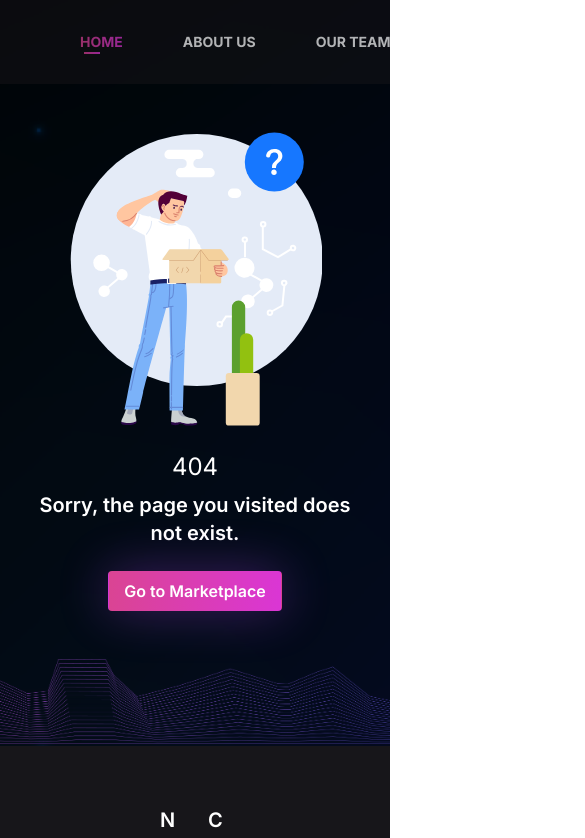
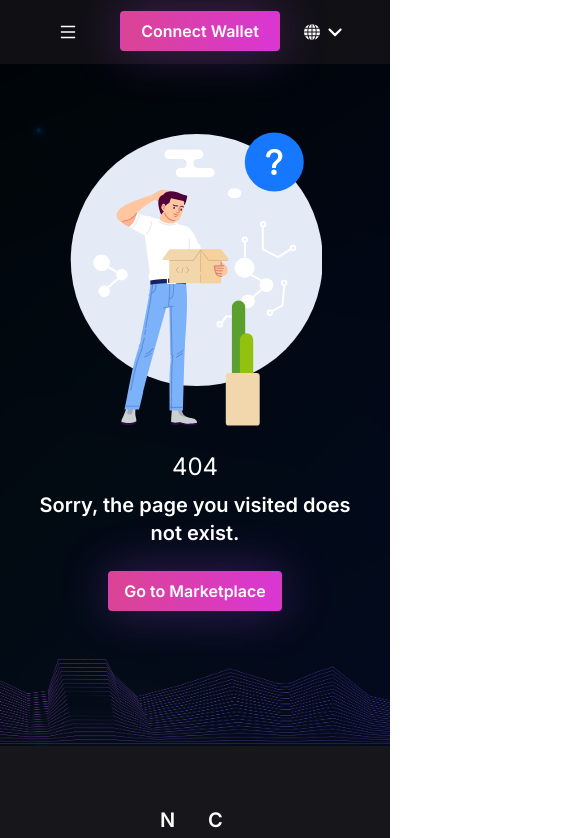
Before and after one commit to toantq99/tymex-interview-frontend-tran-quoc-toan, a React (Create React App) app: page / in a window 390 px wide. Shown: the top 838 px of the page, 585 px wide, since content can reach past the window. Built offline with nearby package versions, Linux system fonts and the light colour scheme.

Commit message:
Responsive for header

```diff
--- a/src/components/DefaultLayoutHeader/index.tsx
+++ b/src/components/DefaultLayoutHeader/index.tsx
@@ -1,14 +1,25 @@
 import { FC } from 'react'
-import { Button, Layout, Space } from 'antd'
+import { Button, Grid, Layout, Space } from 'antd'
+import classNames from 'classnames'
 
+import MobileNavigationMenu from '../MobileNavigationMenu'
 import NavigationMenu from '../NavigationMenu'
 import RegionSelector from '../RegionSelector'
 
 import './style.scss'
 
-const DefaultLayoutHeader: FC = () => (
-  <Layout.Header className="default-layout-header-wrapper">
-    <NavigationMenu />
+const DefaultLayoutHeader: FC = () => {
+  const { xl } = Grid.useBreakpoint()
+
+  const useMobileHeader = !xl
+
+  return (
+    <Layout.Header
+      className={classNames('default-layout-header-wrapper', {
+        useMobileHeader,
+      })}
+    >
+      {useMobileHeader ? <MobileNavigationMenu /> : <NavigationMenu />}
       <Space size="large">
         <Button type="primary" size="large">
           Connect Wallet
@@ -17,5 +28,6 @@ const DefaultLayoutHeader: FC = () => (
       </Space>
     </Layout.Header>
   )
+}
 
 export default DefaultLayoutHeader
--- a/src/components/DefaultLayoutHeader/style.scss
+++ b/src/components/DefaultLayoutHeader/style.scss
@@ -1,12 +1,19 @@
 .default-layout-header-wrapper {
   height: var(--header-height);
   line-height: var(--header-height);
-  background-color: #17161ab2;
-  opacity: 0.7;
+  padding: 0 48px;
   display: flex;
   justify-content: space-between;
   align-items: center;
+  background-color: #17161ab2;
   z-index: 1;
+
+  &.useMobileHeader {
+    --header-height: 64px;
+    position: sticky;
+    top: 0;
+    margin-bottom: 20px;
+  }
 
   .navigation-menu-wrapper {
     flex: 1;
--- /dev/null
+++ b/src/components/MobileNavigationMenu/index.tsx
@@ -0,0 +1,34 @@
+import { FC, useState } from 'react'
+import { MenuOutlined } from '@ant-design/icons'
+import { Button, Drawer } from 'antd'
+
+import NavigationMenu from '../NavigationMenu'
+
+import './style.scss'
+
+const MobileNavigationMenu: FC = () => {
+  const [openDrawer, setOpenDrawer] = useState(false)
+
+  return (
+    <>
+      <Button
+        className={'toggle-mobile-navigation-menu-btn-wrapper'}
+        icon={<MenuOutlined />}
+        type="text"
+        size="large"
+        onClick={() => setOpenDrawer(open => !open)}
+      />
+      <Drawer
+        rootClassName="mobile-navigation-menu-wrapper"
+        placement="left"
+        width={300}
+        open={openDrawer}
+        onClose={() => setOpenDrawer(false)}
+      >
+        <NavigationMenu mode="vertical" />
+      </Drawer>
+    </>
+  )
+}
+
+export default MobileNavigationMenu
--- /dev/null
+++ b/src/components/MobileNavigationMenu/style.scss
@@ -0,0 +1,25 @@
+.mobile-navigation-menu-wrapper {
+  .ant-drawer-content {
+    background: #17161a;
+
+    .ant-drawer-body {
+      display: flex;
+      flex-direction: column;
+      justify-content: space-between;
+      padding: 16px 32px;
+    }
+
+    .ant-drawer-header {
+      padding: 16px 32px;
+    }
+
+    .ant-drawer-close {
+      margin: 0;
+      color: #fff;
+    }
+  }
+
+  .ant-menu-item {
+    padding: 0;
+  }
+}
--- a/src/components/NavigationMenu/index.tsx
+++ b/src/components/NavigationMenu/index.tsx
@@ -1,12 +1,15 @@
 import { FC } from 'react'
 import { useHistory, useLocation } from 'react-router-dom'
-import { Menu } from 'antd'
+import { Menu, MenuProps } from 'antd'
+import { MenuItemType } from 'antd/es/menu/interface'
 
 import { NAVIGATION_ITEMS } from '../../constants/navigation'
 
 import './style.scss'
 
-const NavigationMenu: FC = () => {
+const NavigationMenu: FC<
+  MenuProps & { onItemClick?: MenuItemType['onClick'] }
+> = ({ onItemClick, ...props }) => {
   const { pathname } = useLocation()
   const { push } = useHistory()
 
@@ -23,11 +26,15 @@ const NavigationMenu: FC = () => {
         NAVIGATION_ITEMS.MARKETPLACE,
         NAVIGATION_ITEMS.ROADMAP,
         NAVIGATION_ITEMS.WHITEPAPER,
-      ].map(navigationItem => ({
+      ].map<MenuItemType>(navigationItem => ({
         key: navigationItem.path,
         label: navigationItem.label,
-        onClick: () => push(navigationItem.path),
+        onClick: menu => {
+          push(navigationItem.path)
+          onItemClick?.(menu)
+        },
       }))}
+      {...props}
     />
   )
 }
--- a/src/pages/MarketPlace/index.tsx
+++ b/src/pages/MarketPlace/index.tsx
@@ -8,7 +8,7 @@ import ProductList from './ProductList'
 import './style.scss'
 
 const MarketPlace: FC = () => (
-  <article className="market-place-wrapper">
+  <article className={'market-place-wrapper'}>
     <MarketPlaceBanner />
     <div className="market-place-wrapper-inner">
       <ProductFiltersForm />
--- a/src/pages/MarketPlace/style.scss
+++ b/src/pages/MarketPlace/style.scss
@@ -1,8 +1,9 @@
 .market-place-wrapper {
   position: relative;
   top: calc(var(--header-height) * -1);
+  margin-bottom: calc(var(--header-height) * -1);
+
   &-inner {
-    // padding: 120px 160px;
     padding: 6% 8%;
     display: flex;
 
```
Lines whose indentation alone changed are shown as unchanged.
